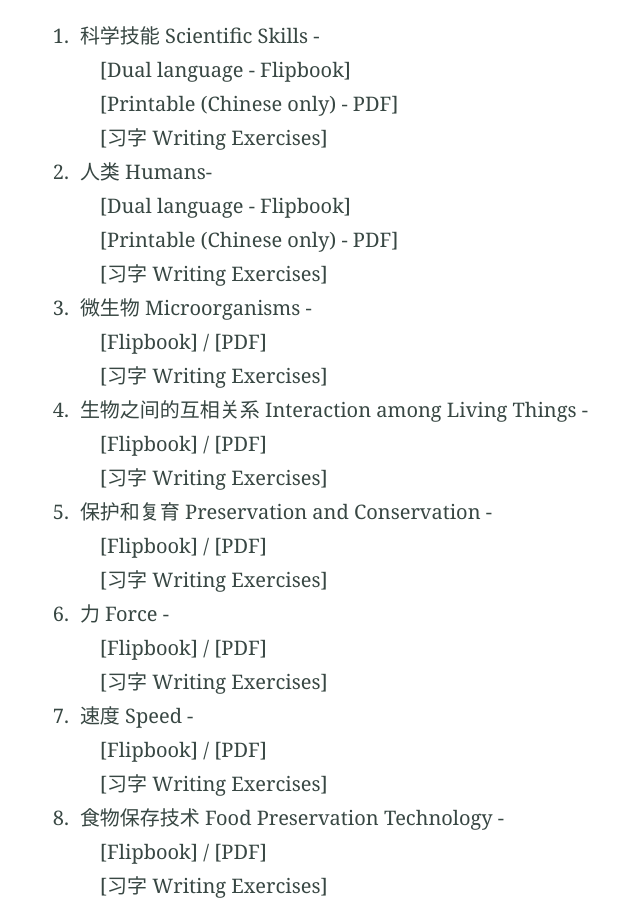
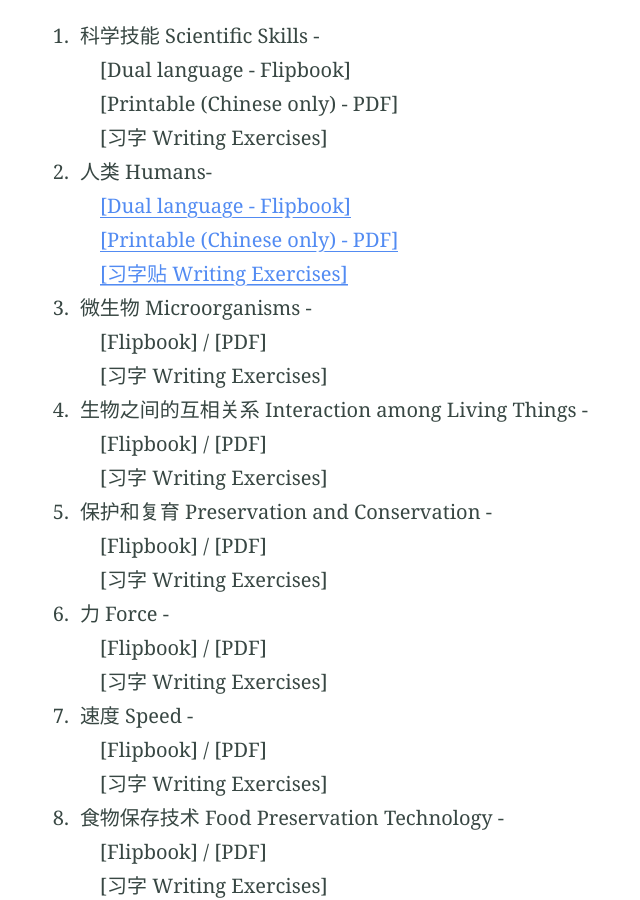
Before and after one commit to multilingual-malaysian/dlp_science, a Jekyll site: the page built from year6.md, in a window 1280 px wide and 900 px high, scrolled down 633 px. Shown: the whole window, without its empty margins (203-843 px from the left). Built offline with Jekyll 4.4.1, drawn with Linux system fonts in a browser that asks for light colours.

Commit message:
Update year6.md

```diff
--- a/year6.md
+++ b/year6.md
@@ -14,9 +14,9 @@
    &emsp;[Printable (Chinese only) - PDF]<br />
    &emsp;[习字 Writing Exercises]
 2. 人类 Humans- <br />
-   &emsp;[Dual language - Flipbook] <br />
-   &emsp;[Printable (Chinese only) - PDF]<br />
-   &emsp;[习字 Writing Exercises]
+   &emsp;<a href="https://online.fliphtml5.com/pjnuy/oypq/" target="_blank">[Dual language - Flipbook]</a> <br />
+   &emsp;<a href="/dlp_science/doc/year6/sc_year6_chapter2_chinese.pdf" target="_blank">[Printable (Chinese only) - PDF]</a><br />
+   &emsp;<a href="/dlp_science/doc/year6/sc_year6_chapter2_writing.pdf" target="_blank">[习字贴 Writing Exercises]</a>
 3. 微生物 Microorganisms - <br />
    &emsp;[Flipbook] / [PDF]<br />
    &emsp;[习字 Writing Exercises]
```
